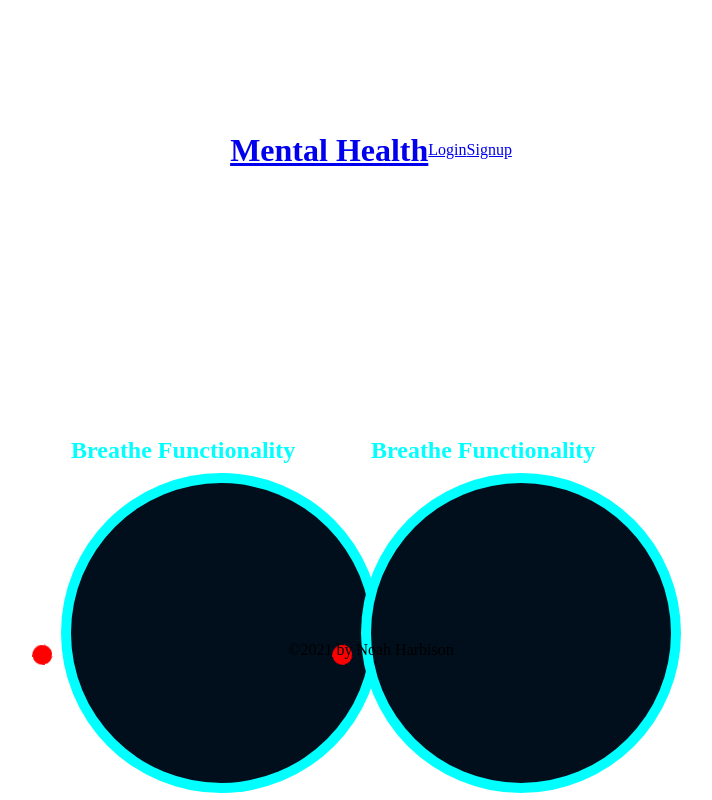
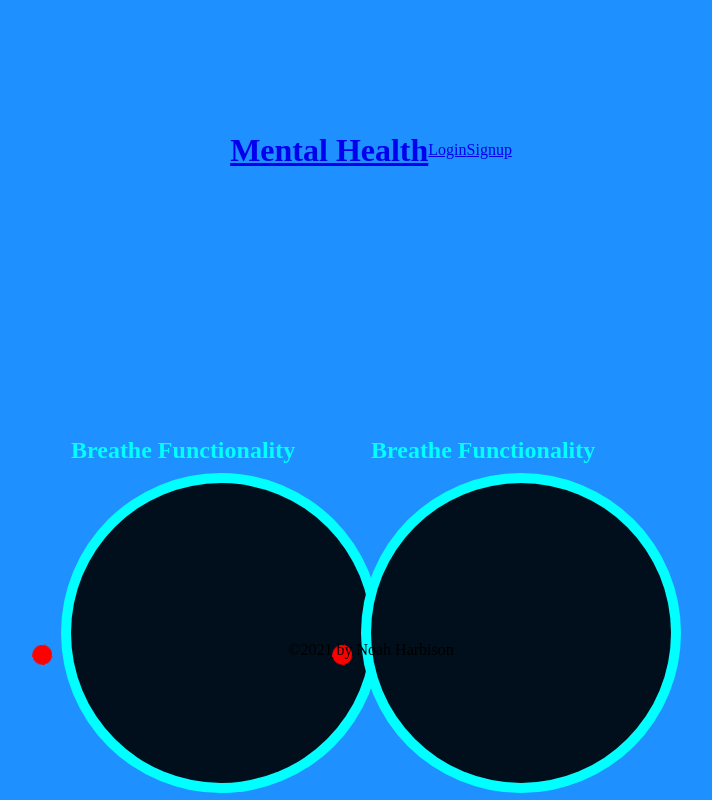
Before and after one commit to nizzyno/mental-health-app, a React (Create React App) app in the folder client/: page / in a window 1280 px wide. Shown: the whole page, without its empty margins (269-981 px from the left). Built offline with nearby package versions, Linux system fonts and the light colour scheme.

Commit message:
test to see where to render background color

```diff
--- a/client/src/index.css
+++ b/client/src/index.css
@@ -0,0 +1,3 @@
+body {
+    background-color:dodgerblue;
+}
--- a/client/src/index.js
+++ b/client/src/index.js
@@ -8,7 +8,7 @@ ReactDOM.render(
   <React.StrictMode>
     <App />
   </React.StrictMode>,
-  document.getElementById('root')
+  document.getElementById('root'),
 );
 
 // If you want your app to work offline and load faster, you can change
```
